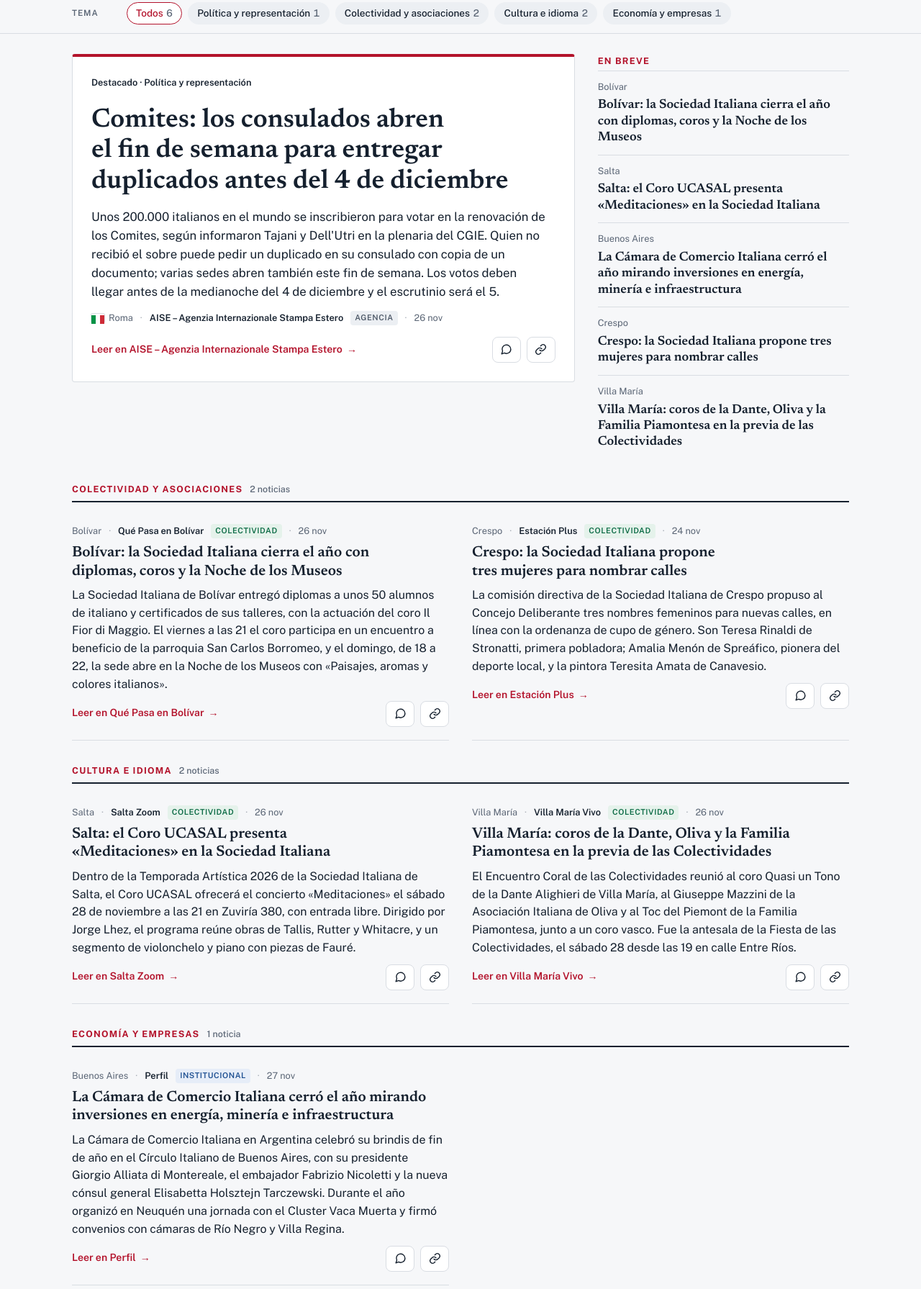
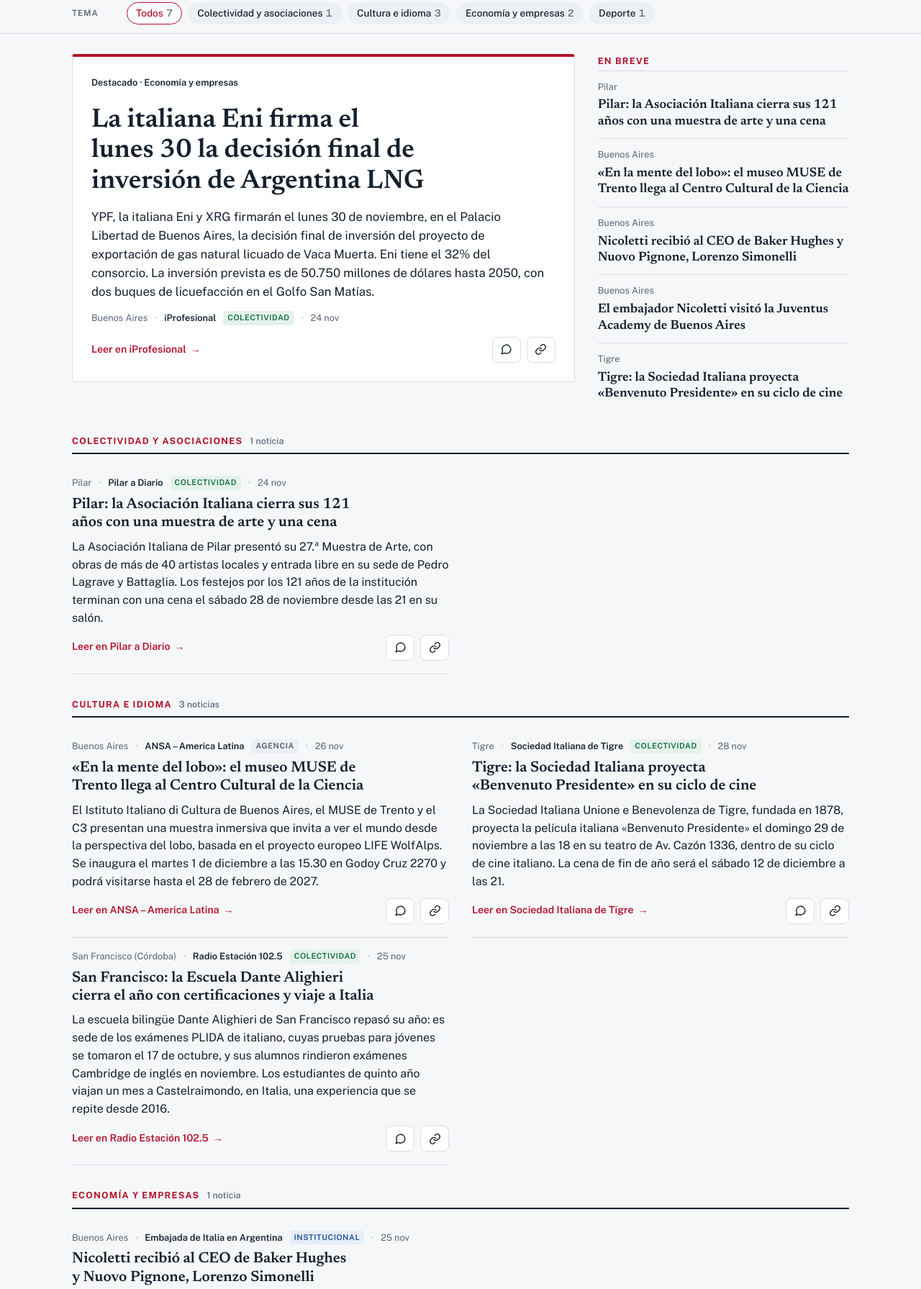
Before and after one commit to efracanzani-web/diarioitalia-argentina, a plain HTML site: page public/index.html in a window 1280 px wide. Shown: the part 265-2056 px from the top of the page at 72% size. Drawn offline with nearby package versions, Linux system fonts and the light colour scheme.

Commit message:
Número del 28 de noviembre de 2026
Co-Authored-By: Claude Opus 5.5 <noreply@anthropic.com>
Claude-Session: https://claude.ai/code/session_01G7491URShxVP55Qib2bUBj

```diff
--- a/public/data/archive/index.json
+++ b/public/data/archive/index.json
@@ -1,5 +1,6 @@
 {
  "dates": [
+  "2026-11-28",
   "2026-11-27",
   "2026-11-25",
   "2026-11-24",
--- a/public/data/news.json
+++ b/public/data/news.json
@@ -1,121 +1,140 @@
 {
- "edition": "2026-11-27",
- "updated": "2026-11-27T07:00:00-03:00",
+ "edition": "2026-11-28",
+ "updated": "2026-11-28T07:00:00-03:00",
  "sources_monitored": 121,
  "items": [
   {
-   "id": "comites-duplicados-ultimos-dias-4-diciembre",
-   "topic": "politica",
+   "id": "argentina-lng-eni-firma-30-noviembre",
+   "topic": "economia",
    "lead": true,
-   "source": "AISE – Agenzia Internazionale Stampa Estero",
-   "place": "Roma",
-   "country": "IT",
-   "area": "italia",
-   "kind": "agenzia",
-   "date": "2026-11-26",
-   "url": "https://www.aise.it/comitescgie/elezioni-comites-sedi-consolari-aperte-per-il-rilascio-dei-duplicati/239958/119",
+   "source": "iProfesional",
+   "place": "Buenos Aires",
+   "country": "AR",
+   "area": "nacional",
+   "kind": "comunita",
+   "date": "2026-11-24",
+   "url": "https://www.iprofesional.com/energia/469850-ypf-eni-y-xrg-firman-el-30-de-noviembre-el-fid-de-argentina-lng",
    "title": {
-    "es": "Comites: los consulados abren el fin de semana para entregar duplicados antes del 4 de diciembre",
-    "it": "Comites: consolati aperti nel fine settimana per i duplicati prima del 4 dicembre"
+    "es": "La italiana Eni firma el lunes 30 la decisión final de inversión de Argentina LNG",
+    "it": "L'italiana Eni firma lunedì 30 la decisione finale d'investimento di Argentina LNG"
    },
    "summary": {
-    "es": "Unos 200.000 italianos en el mundo se inscribieron para votar en la renovación de los Comites, según informaron Tajani y Dell'Utri en la plenaria del CGIE. Quien no recibió el sobre puede pedir un duplicado en su consulado con copia de un documento; varias sedes abren también este fin de semana. Los votos deben llegar antes de la medianoche del 4 de diciembre y el escrutinio será el 5.",
-    "it": "Circa 200.000 italiani nel mondo si sono iscritti per votare al rinnovo dei Comites, come hanno riferito Tajani e Dell'Utri alla plenaria del CGIE. Chi non ha ricevuto il plico può chiedere un duplicato al proprio consolato con la copia di un documento; diverse sedi aprono in via straordinaria questo fine settimana. I voti devono arrivare entro la mezzanotte del 4 dicembre e lo scrutinio sarà il 5."
+    "es": "YPF, la italiana Eni y XRG firmarán el lunes 30 de noviembre, en el Palacio Libertad de Buenos Aires, la decisión final de inversión del proyecto de exportación de gas natural licuado de Vaca Muerta. Eni tiene el 32% del consorcio. La inversión prevista es de 50.750 millones de dólares hasta 2050, con dos buques de licuefacción en el Golfo San Matías.",
+    "it": "YPF, l'italiana Eni e XRG firmeranno lunedì 30 novembre, al Palacio Libertad di Buenos Aires, la decisione finale d'investimento del progetto di esportazione di gas naturale liquefatto di Vaca Muerta. Eni detiene il 32% del consorzio. L'investimento previsto è di 50.750 milioni di dollari fino al 2050, con due navi di liquefazione nel Golfo San Matías."
    }
   },
   {
-   "id": "camara-comercio-italiana-cierre-anio-inversiones",
-   "topic": "economia",
-   "source": "Perfil",
+   "id": "embajador-nicoletti-juventus-academy",
+   "topic": "sport",
+   "source": "Embajada de Italia en Argentina",
    "place": "Buenos Aires",
    "country": "AR",
    "area": "amba",
    "kind": "istituzionale",
-   "date": "2026-11-27",
-   "url": "https://www.beloud.com/news/149490466",
+   "date": "2026-11-26",
+   "url": "https://ambbuenosaires.esteri.it/es/news/dall_ambasciata/2026/11/el-embajador-nicoletti-visito-la-academia-oficial-de-juventus-en-argentina-el-deporte-como-puente-entre-italia-y-argentina/",
    "title": {
-    "es": "La Cámara de Comercio Italiana cerró el año mirando inversiones en energía, minería e infraestructura",
-    "it": "La Camera di Commercio Italiana chiude l'anno guardando agli investimenti in energia, miniere e infrastrutture"
+    "es": "El embajador Nicoletti visitó la Juventus Academy de Buenos Aires",
+    "it": "L'ambasciatore Nicoletti in visita alla Juventus Academy di Buenos Aires"
    },
    "summary": {
-    "es": "La Cámara de Comercio Italiana en Argentina celebró su brindis de fin de año en el Círculo Italiano de Buenos Aires, con su presidente Giorgio Alliata di Montereale, el embajador Fabrizio Nicoletti y la nueva cónsul general Elisabetta Holsztejn Tarczewski. Durante el año organizó en Neuquén una jornada con el Cluster Vaca Muerta y firmó convenios con cámaras de Río Negro y Villa Regina.",
-    "it": "La Camera di Commercio Italiana in Argentina ha celebrato il brindisi di fine anno al Circolo Italiano di Buenos Aires, con il presidente Giorgio Alliata di Montereale, l'ambasciatore Fabrizio Nicoletti e la nuova console generale Elisabetta Holsztejn Tarczewski. Nel corso dell'anno ha organizzato a Neuquén una giornata con il Cluster Vaca Muerta e firmato accordi con camere di Río Negro e Villa Regina."
+    "es": "El embajador de Italia, Fabrizio Nicoletti, recorrió la sede de la academia oficial de la Juventus en Argentina, que funciona en Buenos Aires desde 2018 y forma a chicos de 5 a 17 años. La visita puso el foco en el deporte como puente entre los dos países y en valores como el respeto y el trabajo en equipo.",
+    "it": "L'ambasciatore d'Italia Fabrizio Nicoletti ha visitato la sede dell'accademia ufficiale della Juventus in Argentina, attiva a Buenos Aires dal 2018 per ragazzi dai 5 ai 17 anni. La visita ha messo al centro lo sport come ponte tra i due Paesi e valori come il rispetto e il lavoro di squadra."
    }
   },
   {
-   "id": "bolivar-sociedad-italiana-cierre-talleres-coros-museos",
-   "topic": "comunita",
-   "source": "Qué Pasa en Bolívar",
-   "place": "Bolívar",
+   "id": "embajador-nicoletti-baker-hughes-nuovo-pignone",
+   "topic": "economia",
+   "source": "Embajada de Italia en Argentina",
+   "place": "Buenos Aires",
    "country": "AR",
-   "area": "bonaerense",
-   "kind": "comunita",
-   "date": "2026-11-26",
-   "url": "https://quepasaenbolivar.com.ar/la-sociedad-italiana-con-tres-actividades-por-delante-cierre-de-talleres-y-noches-de-coros-y-museos/",
+   "area": "nacional",
+   "kind": "istituzionale",
+   "date": "2026-11-25",
+   "url": "https://ambbuenosaires.esteri.it/es/news/dall_ambasciata/2026/11/el-embajador-nicoletti-se-reune-con-el-ceo-de-baker-hughes-nuovo-pignone-lorenzo-simonelli/",
    "title": {
-    "es": "Bolívar: la Sociedad Italiana cierra el año con diplomas, coros y la Noche de los Museos",
-    "it": "Bolívar: la Sociedad Italiana chiude l'anno con diplomi, cori e la Notte dei Musei"
+    "es": "Nicoletti recibió al CEO de Baker Hughes y Nuovo Pignone, Lorenzo Simonelli",
+    "it": "Nicoletti ha ricevuto il CEO di Baker Hughes e Nuovo Pignone, Lorenzo Simonelli"
    },
    "summary": {
-    "es": "La Sociedad Italiana de Bolívar entregó diplomas a unos 50 alumnos de italiano y certificados de sus talleres, con la actuación del coro Il Fior di Maggio. El viernes a las 21 el coro participa en un encuentro a beneficio de la parroquia San Carlos Borromeo, y el domingo, de 18 a 22, la sede abre en la Noche de los Museos con «Paisajes, aromas y colores italianos».",
-    "it": "La Sociedad Italiana di Bolívar ha consegnato i diplomi a circa 50 allievi di italiano e gli attestati dei suoi laboratori, con l'esibizione del coro Il Fior di Maggio. Venerdì alle 21 il coro partecipa a un incontro a favore della parrocchia San Carlos Borromeo e domenica, dalle 18 alle 22, la sede apre per la Notte dei Musei con «Paesaggi, profumi e colori italiani»."
+    "es": "El embajador Fabrizio Nicoletti se reunió en la Embajada con Lorenzo Simonelli, CEO de Baker Hughes, de visita de trabajo en Argentina. Hablaron de las perspectivas del sector energético y del gas natural. La empresa opera a través de la italiana Nuovo Pignone, fundada en Florencia en 1842, y está en el país desde 1964.",
+    "it": "L'ambasciatore Fabrizio Nicoletti ha incontrato in Ambasciata Lorenzo Simonelli, CEO di Baker Hughes, in visita di lavoro in Argentina. Al centro del colloquio le prospettive del settore energetico e del gas naturale. L'azienda opera attraverso l'italiana Nuovo Pignone, nata a Firenze nel 1842, ed è presente nel Paese dal 1964."
    }
   },
   {
-   "id": "salta-coro-ucasal-sociedad-italiana-meditaciones",
+   "id": "iic-muse-en-la-mente-del-lobo-c3",
    "topic": "cultura",
-   "source": "Salta Zoom",
-   "place": "Salta",
+   "source": "ANSA – America Latina",
+   "place": "Buenos Aires",
    "country": "AR",
-   "area": "noa",
-   "kind": "comunita",
+   "area": "amba",
+   "kind": "agenzia",
    "date": "2026-11-26",
-   "url": "https://saltazoom.com.ar/coro-ucasal-concierto-sociedad-italiana/",
+   "url": "https://www.ansalatina.com/americalatina/noticia/cultura_y_moda/2026/11/26/en-la-mente-del-lobo-fascinante-experiencia-inmersiva-en-buenos-aires_33100a9f-f3c2-4cc5-bb70-56d7e13683cb.html",
    "title": {
-    "es": "Salta: el Coro UCASAL presenta «Meditaciones» en la Sociedad Italiana",
-    "it": "Salta: il Coro UCASAL presenta «Meditaciones» alla Sociedad Italiana"
+    "es": "«En la mente del lobo»: el museo MUSE de Trento llega al Centro Cultural de la Ciencia",
+    "it": "«Nella mente del lupo»: il MUSE di Trento arriva al Centro Cultural de la Ciencia"
    },
    "summary": {
-    "es": "Dentro de la Temporada Artística 2026 de la Sociedad Italiana de Salta, el Coro UCASAL ofrecerá el concierto «Meditaciones» el sábado 28 de noviembre a las 21 en Zuviría 380, con entrada libre. Dirigido por Jorge Lhez, el programa reúne obras de Tallis, Rutter y Whitacre, y un segmento de violonchelo y piano con piezas de Fauré.",
-    "it": "Nell'ambito della Stagione Artistica 2026 della Sociedad Italiana di Salta, il Coro UCASAL terrà il concerto «Meditaciones» sabato 28 novembre alle 21 in Zuviría 380, a ingresso libero. Diretto da Jorge Lhez, il programma riunisce brani di Tallis, Rutter e Whitacre e una parte per violoncello e pianoforte con pezzi di Fauré."
+    "es": "El Istituto Italiano di Cultura de Buenos Aires, el MUSE de Trento y el C3 presentan una muestra inmersiva que invita a ver el mundo desde la perspectiva del lobo, basada en el proyecto europeo LIFE WolfAlps. Se inaugura el martes 1 de diciembre a las 15.30 en Godoy Cruz 2270 y podrá visitarse hasta el 28 de febrero de 2027.",
+    "it": "L'Istituto Italiano di Cultura di Buenos Aires, il MUSE di Trento e il C3 presentano una mostra immersiva che invita a guardare il mondo dal punto di vista del lupo, basata sul progetto europeo LIFE WolfAlps. Si inaugura martedì 1° dicembre alle 15.30 in Godoy Cruz 2270 e resterà aperta fino al 28 febbraio 2027."
    }
   },
   {
-   "id": "crespo-sociedad-italiana-nombres-calles-mujeres",
+   "id": "pilar-asociacion-italiana-121-aniversario",
    "topic": "comunita",
-   "source": "Estación Plus",
-   "place": "Crespo",
+   "source": "Pilar a Diario",
+   "place": "Pilar",
    "country": "AR",
-   "area": "nea",
+   "area": "amba",
    "kind": "comunita",
    "date": "2026-11-24",
-   "url": "https://examedia.com.ar/portada/post/88297864",
+   "url": "https://www.pilaradiario.com/cultura-y-espectaculos/un-nuevo-encuentro-artistas-locales-la-asociacion-italiana-n5473697",
    "title": {
-    "es": "Crespo: la Sociedad Italiana propone tres mujeres para nombrar calles",
-    "it": "Crespo: la Sociedad Italiana propone tre donne per intitolare strade"
+    "es": "Pilar: la Asociación Italiana cierra sus 121 años con una muestra de arte y una cena",
+    "it": "Pilar: l'Asociación Italiana chiude i suoi 121 anni con una mostra d'arte e una cena"
    },
    "summary": {
-    "es": "La comisión directiva de la Sociedad Italiana de Crespo propuso al Concejo Deliberante tres nombres femeninos para nuevas calles, en línea con la ordenanza de cupo de género. Son Teresa Rinaldi de Stronatti, primera pobladora; Amalia Menón de Spreáfico, pionera del deporte local, y la pintora Teresita Amata de Canavesio.",
-    "it": "Il direttivo della Sociedad Italiana di Crespo ha proposto al Consiglio comunale tre nomi femminili per nuove strade, in linea con l'ordinanza sulla parità di genere. Sono Teresa Rinaldi de Stronatti, prima abitante; Amalia Menón de Spreáfico, pioniera dello sport locale, e la pittrice Teresita Amata de Canavesio."
+    "es": "La Asociación Italiana de Pilar presentó su 27.ª Muestra de Arte, con obras de más de 40 artistas locales y entrada libre en su sede de Pedro Lagrave y Battaglia. Los festejos por los 121 años de la institución terminan con una cena el sábado 28 de noviembre desde las 21 en su salón.",
+    "it": "L'Asociación Italiana di Pilar ha presentato la sua 27ª Mostra d'Arte, con opere di oltre 40 artisti locali e ingresso libero nella sede di Pedro Lagrave e Battaglia. I festeggiamenti per i 121 anni dell'istituzione si chiudono con una cena sabato 28 novembre dalle 21 nel suo salone."
    }
   },
   {
-   "id": "villa-maria-encuentro-coral-colectividades",
+   "id": "tigre-sociedad-italiana-cine-benvenuto-presidente",
    "topic": "cultura",
-   "source": "Villa María Vivo",
-   "place": "Villa María",
+   "source": "Sociedad Italiana de Tigre",
+   "place": "Tigre",
+   "country": "AR",
+   "area": "amba",
+   "kind": "comunita",
+   "date": "2026-11-28",
+   "url": "https://www.socitalianadetigre.com.ar/",
+   "title": {
+    "es": "Tigre: la Sociedad Italiana proyecta «Benvenuto Presidente» en su ciclo de cine",
+    "it": "Tigre: la Sociedad Italiana proietta «Benvenuto Presidente» nel suo ciclo di cinema"
+   },
+   "summary": {
+    "es": "La Sociedad Italiana Unione e Benevolenza de Tigre, fundada en 1878, proyecta la película italiana «Benvenuto Presidente» el domingo 29 de noviembre a las 18 en su teatro de Av. Cazón 1336, dentro de su ciclo de cine italiano. La cena de fin de año será el sábado 12 de diciembre a las 21.",
+    "it": "La Sociedad Italiana Unione e Benevolenza di Tigre, fondata nel 1878, proietta il film italiano «Benvenuto Presidente» domenica 29 novembre alle 18 nel suo teatro di Av. Cazón 1336, nell'ambito del suo ciclo di cinema italiano. La cena di fine anno sarà sabato 12 dicembre alle 21."
+   }
+  },
+  {
+   "id": "san-francisco-escuela-dante-cierre-anio",
+   "topic": "cultura",
+   "source": "Radio Estación 102.5",
+   "place": "San Francisco (Córdoba)",
    "country": "AR",
    "area": "centro",
    "kind": "comunita",
-   "date": "2026-11-26",
-   "url": "https://villamariavivo.com/emotivo-encuentro-coral-como-previa-del-gran-festejo-de-las-colectividades/",
+   "date": "2026-11-25",
+   "url": "https://www.radioestacion.com.ar/asi-vive-su-cierre-de-ano-la-dante-alighieri-proyectos-idiomas-y-viaje-a-italia/",
    "title": {
-    "es": "Villa María: coros de la Dante, Oliva y la Familia Piamontesa en la previa de las Colectividades",
-    "it": "Villa María: i cori della Dante, di Oliva e della Famiglia Piemontese aspettando le Colectividades"
+    "es": "San Francisco: la Escuela Dante Alighieri cierra el año con certificaciones y viaje a Italia",
+    "it": "San Francisco: la Scuola Dante Alighieri chiude l'anno tra certificazioni e viaggio in Italia"
    },
    "summary": {
-    "es": "El Encuentro Coral de las Colectividades reunió al coro Quasi un Tono de la Dante Alighieri de Villa María, al Giuseppe Mazzini de la Asociación Italiana de Oliva y al Toc del Piemont de la Familia Piamontesa, junto a un coro vasco. Fue la antesala de la Fiesta de las Colectividades, el sábado 28 desde las 19 en calle Entre Ríos.",
-    "it": "L'Incontro Corale delle Colectividades ha riunito il coro Quasi un Tono della Dante Alighieri di Villa María, il Giuseppe Mazzini dell'Asociación Italiana di Oliva e il Toc del Piemont della Famiglia Piemontese, insieme a un coro basco. È stato l'anticipo della Fiesta de las Colectividades, sabato 28 dalle 19 in calle Entre Ríos."
+    "es": "La escuela bilingüe Dante Alighieri de San Francisco repasó su año: es sede de los exámenes PLIDA de italiano, cuyas pruebas para jóvenes se tomaron el 17 de octubre, y sus alumnos rindieron exámenes Cambridge de inglés en noviembre. Los estudiantes de quinto año viajan un mes a Castelraimondo, en Italia, una experiencia que se repite desde 2016.",
+    "it": "La scuola bilingue Dante Alighieri di San Francisco ha fatto il bilancio dell'anno: è sede degli esami PLIDA di italiano, le cui prove juniores si sono svolte il 17 ottobre, e i suoi alunni hanno sostenuto a novembre gli esami Cambridge di inglese. Gli studenti del quinto anno trascorrono un mese a Castelraimondo, in Italia, un'esperienza che si ripete dal 2016."
    }
   }
  ]
--- /dev/null
+++ b/public/social/2026-11-28.html
@@ -0,0 +1,29 @@
+<!doctype html><html lang="es"><head><meta charset="utf-8">
+<meta name="viewport" content="width=device-width,initial-scale=1"><meta name="robots" content="noindex">
+<title>Social · Diario Italia Argentina · 2026-11-28</title>
+<style>body{font-family:system-ui,Arial,sans-serif;background:#f6f7f9;color:#15202e;margin:0;padding:20px;max-width:560px;margin:auto}
+img{width:100%;border-radius:12px;box-shadow:0 2px 10px #0002}a.b,button{display:block;width:100%;box-sizing:border-box;text-align:center;
+padding:14px;margin:14px 0;border-radius:10px;border:0;background:#15202e;color:#fff;font-size:17px;font-weight:600;text-decoration:none}
+pre{white-space:pre-wrap;background:#fff;padding:16px;border-radius:10px;border:1px solid #d9dde3;font:15px/1.5 system-ui,Arial,sans-serif}</style></head>
+<body><h2>Historia del 2026-11-28 · Argentina</h2><img src="2026-11-28.png" alt="Immagine del post">
+<a class="b" href="2026-11-28.png" download="DiarioItaliaArgentina_2026-11-28.png">Descargar imagen · Scarica immagine</a>
+<button id="c">Copiar texto · Copia testo</button><pre id="t">🗞️ Diario Italia Argentina · 28 de noviembre de 2026
+
+📍 El embajador Nicoletti visitó la Juventus Academy de Buenos Aires
+📍 «En la mente del lobo»: el museo MUSE de Trento llega al Centro Cultural de la Ciencia
+📍 Pilar: la Asociación Italiana cierra sus 121 años con una muestra de arte y una cena
+📍 San Francisco: la Escuela Dante Alighieri cierra el año con certificaciones y viaje a Italia
+
+🇮🇹 Oggi su Diario Italia Argentina · 28 novembre
+
+📍 L&#x27;ambasciatore Nicoletti in visita alla Juventus Academy di Buenos Aires
+📍 «Nella mente del lupo»: il MUSE di Trento arriva al Centro Cultural de la Ciencia
+📍 Pilar: l&#x27;Asociación Italiana chiude i suoi 121 anni con una mostra d&#x27;arte e una cena
+📍 San Francisco: la Scuola Dante Alighieri chiude l&#x27;anno tra certificazioni e viaggio in Italia
+
+Las 7 noticias del día en español e italiano · Tutte le notizie in spagnolo e italiano
+👉 argentina.diarioitalia.org (link en la bio)
+
+#colectividaditaliana #italianosenargentina #italoargentinos #italianiinargentina #ciudadaniaitaliana #cittadinanzaitaliana #comunitaitaliana #argentina #noticias #notizie</pre>
+<script>document.getElementById('c').onclick=async function(){try{await navigator.clipboard.writeText(document.getElementById('t').textContent);this.textContent='Copiado ✓ · Copiato ✓'}catch(e){var r=document.createRange();r.selectNodeContents(document.getElementById('t'));var s=getSelection();s.removeAllRanges();s.addRange(r)}}</script>
+</body></html>
```
Also changed, not shown: public/data/archive/2026-11-28.json (added, +141 -0 lines), public/social/latest.html (+14 -14 lines), public/social/latest.json (+8 -8 lines), public/social/2026-11-28.png (added), public/social/2026-11-28.txt (added), public/social/latest.png, public/social/latest.txt.
